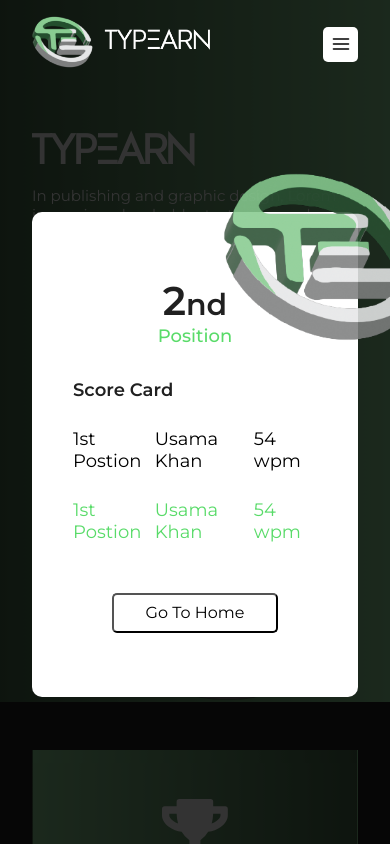
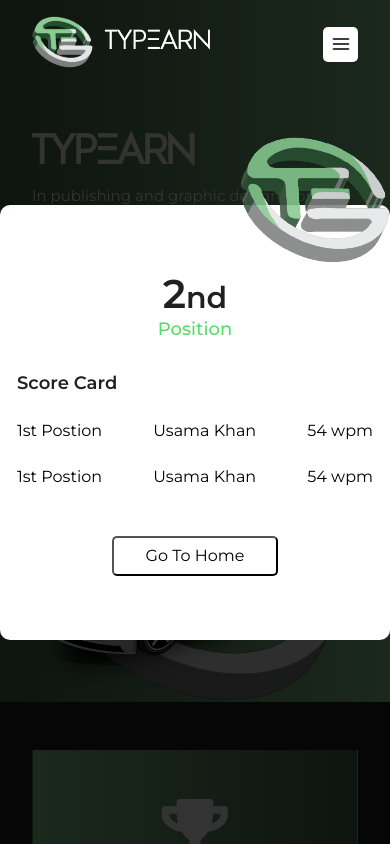
Before and after one commit to IBilalShabbir/TypEarn, a React (Vite) app: page / in a window 390 px wide. Shown: the top 844 px of the page. Built offline with nearby package versions, Linux system fonts and the light colour scheme; no server answers.

Commit message:
Pop up fixes done

```diff
--- a/src/App.scss
+++ b/src/App.scss
@@ -854,28 +854,7 @@ body {
 .popup__reverse__form__content__button:hover {
   background: linear-gradient(#446648, #42ac4e);
 }
-.scorecard__reverse {
-  position: absolute;
-  top: 0px;
-  left: 0px;
-  width: 100%;
-  height: 100%;
-  background-color: rgba(0, 0, 0, 0.8);
-  z-index: 9999;
-  display: flex;
-  align-items: center;
-  justify-content: center;
-  padding: 2em;
-  padding-top: 6em;
-  overflow-y: auto;
-}
-.scorecard__reverse__form {
-  width: 100%;
-  max-width: 600px;
-  position: relative;
-  background-color: white;
-  border-radius: 10px;
-}
+
 .scorecard__reverse__form__img {
   position: absolute;
   top: -55px;
@@ -936,7 +915,7 @@ body {
   padding: 0em 0.5em;
 }
 .scorecard__reverse__score__card__data__text {
-  font-size: 18px;
+  font-size: 16px;
 }
 .scorecard__reverse__score__card__data__text span {
   font-size: 18px;
@@ -950,13 +929,13 @@ body {
   font-size: 18px;
   padding: 0.5em;
   border-radius: 5px;
+  cursor: pointer;
 }
 .scorecard__reverse__score__card__data:hover {
   background-color: #f3f3f3;
+  color: #42ac4e;
 }
-.scorecard__reverse__score__card__data__new {
-  color: #59db69;
-}
+
 .scorecard__reverse__form__content__go__to__home {
   margin-top: 2em;
   height: 40px;
@@ -1108,6 +1087,14 @@ body {
     width: 90%;
     align-items: flex-start;
   }
+  .scorecard__reverse__form__img {
+    right: -30px;
+    top: -80px;
+  }
+  .scorecard__reverse__form__img img {
+    width: 150px;
+    height: 150px;
+  }
 }
 @media (max-width: 650px) {
   .home__nfts__card {
@@ -1170,6 +1157,15 @@ body {
   .game__container__header {
     margin-bottom: 0em;
   }
+  .scorecard__reverse__form__img {
+    right: 0px;
+  }
+  .popup__reverse {
+    padding: 2em 0em;
+  }
+  .scorecard__reverse__form__content {
+    padding: 4em 0.5em;
+  }
 }
 @media (max-width: 350px) {
   .home__banner__overlay {
--- a/src/components/ScoreCard.jsx
+++ b/src/components/ScoreCard.jsx
@@ -1,10 +1,19 @@
 import React from "react";
 import scorecardtop from "../assets/scorecardtop.png";
+import { useEffect } from "react";
 
 export default function ScoreCard({ onClose, FirstPosition }) {
+  const [isChecked, setIschecked] = React.useState(false);
+  useEffect(() => {
+    document.body.style.overflow = "hidden";
+
+    return () => {
+      document.body.style.overflow = "auto";
+    };
+  }, []);
   return (
-    <div className="scorecard__reverse">
-      <form className="scorecard__reverse__form">
+    <div className="popup__reverse">
+      <form className="popup__reverse__form">
         <div className="scorecard__reverse__form__img">
           <img src={scorecardtop} alt="" />
         </div>
```
